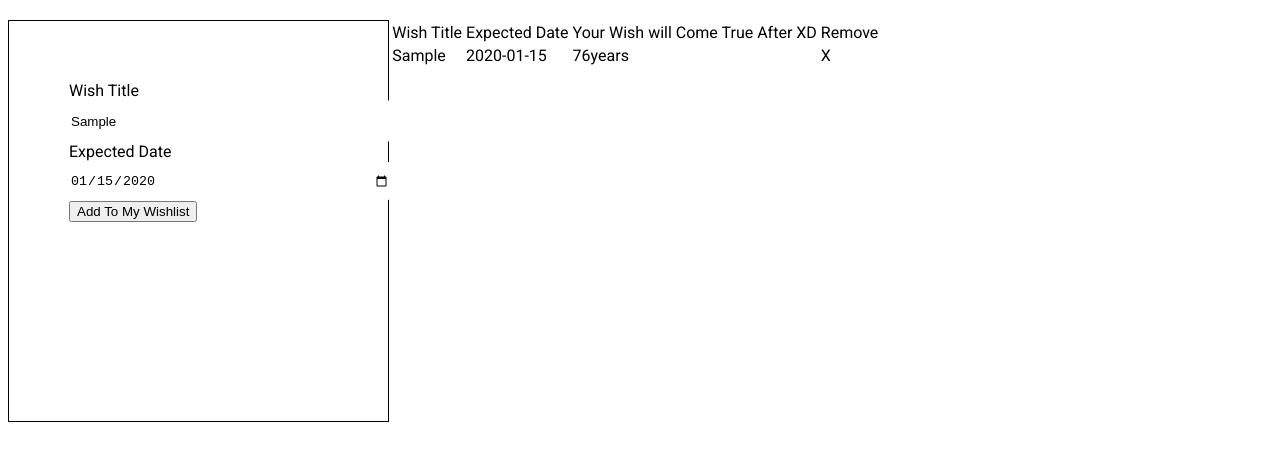
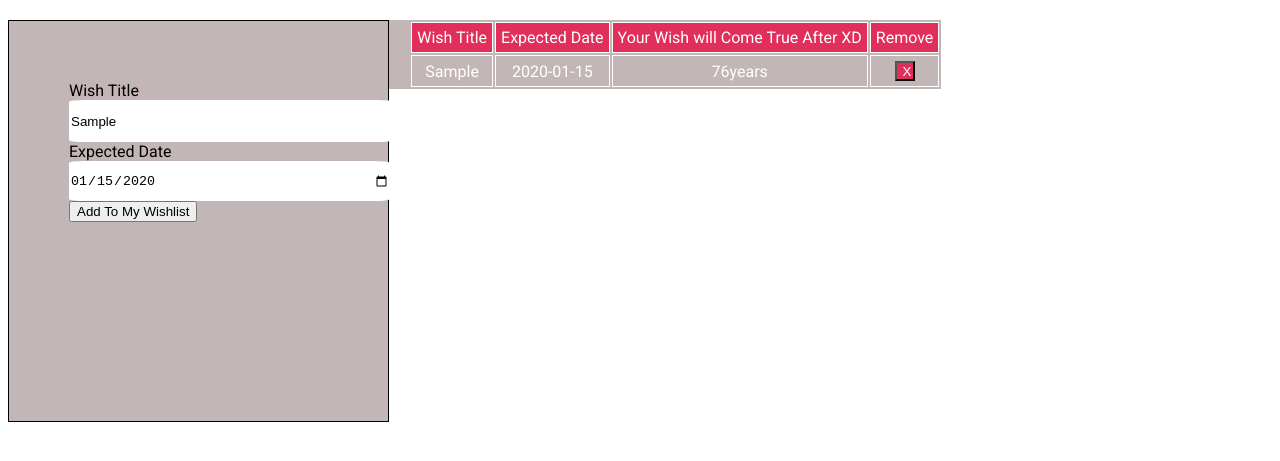
Before and after one commit to emad-aldeen/My-funny-wishlist, a plain HTML site: page index.html in a window 1280 px wide. Both pictures are taken after typing "Sample", "2020-01-15" into the empty fields and a click on the button "Add To My Wishlist". Shown: the part 91-552 px from the top of the page. Drawn offline with Linux system fonts and the light colour scheme.

Commit message:
second Upload

```diff
--- a/app.js
+++ b/app.js
@@ -57,15 +57,17 @@ function render(){
         td3.textContent = `${wishesAll[i].comeTrue}years`;
         mTr.appendChild(td3);
         var td4 = document.createElement('td');
-        td4.textContent = `X`;
-        td4.id = i;
+        var buton = document.createElement('button');
+        buton.textContent = `X`;
+        buton.id = i;
+        td4.appendChild(buton);
         mTr.appendChild(td4);
         table.appendChild(mTr);
     }
 }
 
 function clean(){
-    table.innerHTML = `<tr>
+    table.innerHTML = `<tr  class="mainTr">
     <td>Wish Title</td>
     <td>Expected Date</td>
     <td>Your Wish will Come True After XD</td>
--- a/style.css
+++ b/style.css
@@ -22,6 +22,7 @@ header h1{
     width: 30%;
     height: 50vh;
     float: left;
+    background-color: #633f3f61;
 }
 
 .fDiv form {
@@ -37,5 +38,26 @@ header h1{
 
 .sDiv{
     float: left;
+    padding-left: 20px;
+    background-color: #633f3f61;
+}
+
+.sDiv table tr,td{
+    border: 1px solid white;
+    color: white;
+    padding: 5px;
+    text-align: center;
 
 }
+
+.mainTr{
+    background-color: #e12e5b;
+}
+
+table button{
+    width: 20px;
+    height: 20px;
+    background-color: #e12e5b;
+    text-align: center;
+    color: white;
+}
```
